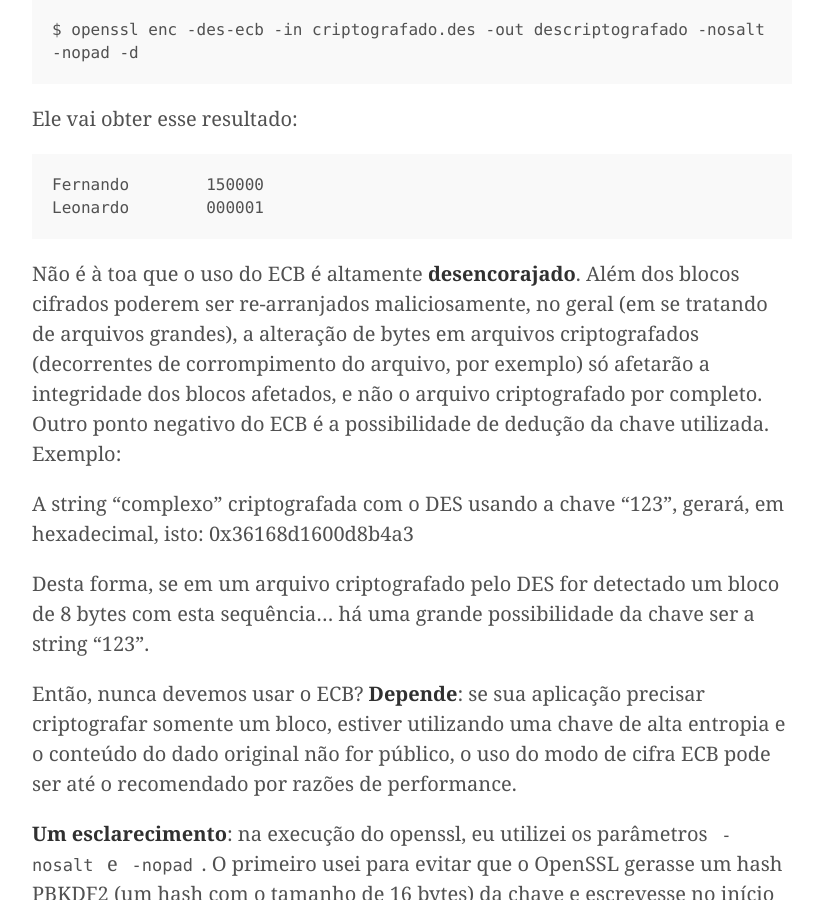
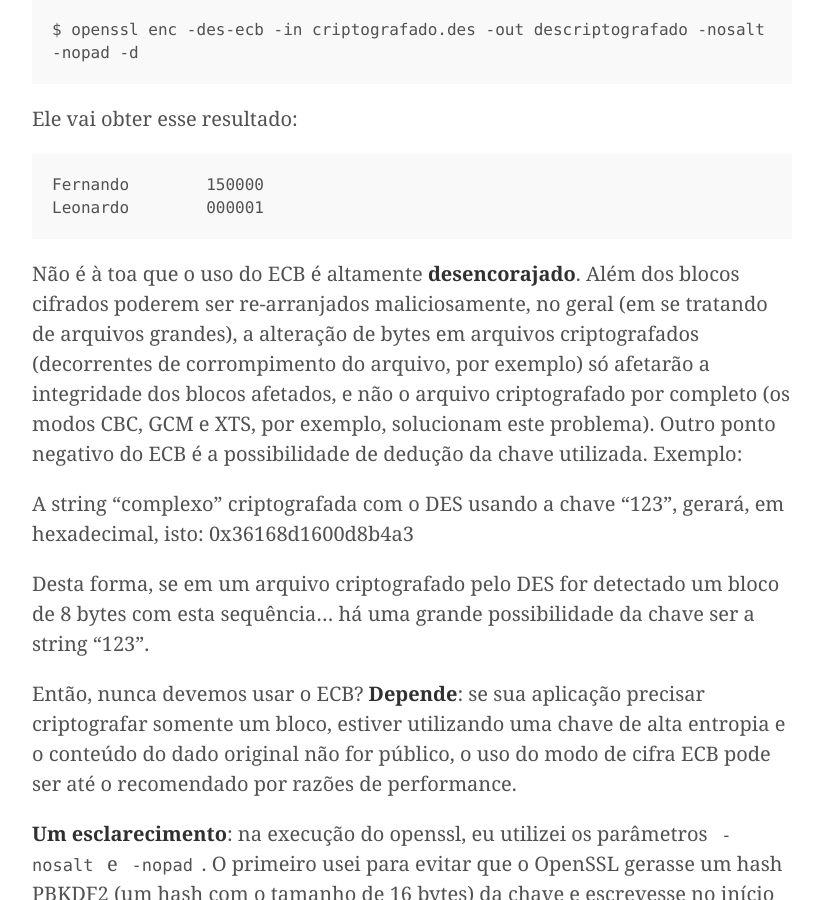
Before and after one commit to Kingm0b/jekyll-minimal-theme, a Jekyll site: the page built from _posts/2016-12-09-ecb-flaw.md, in a window 1280 px wide and 900 px high, scrolled down 3450 px. Shown: the whole window, without its empty margins (228-1048 px from the left). Built offline with Jekyll 4.4.1, drawn with Linux system fonts in a browser that asks for light colours.

Commit message:
Update 2016-12-09-ecb-flaw.md

````diff
--- a/_posts/2016-12-09-ecb-flaw.md
+++ b/_posts/2016-12-09-ecb-flaw.md
@@ -114,7 +114,7 @@ Fernando	150000
 Leonardo	000001
 ```
 
-Não é à toa que o uso do ECB é altamente **desencorajado**. Além dos blocos cifrados poderem ser re-arranjados maliciosamente, no geral (em se tratando de arquivos grandes), a alteração de bytes em arquivos criptografados (decorrentes de corrompimento do arquivo, por exemplo) só afetarão a integridade dos blocos afetados, e não o arquivo criptografado por completo. Outro ponto negativo do ECB é a possibilidade de dedução da chave utilizada. Exemplo:
+Não é à toa que o uso do ECB é altamente **desencorajado**. Além dos blocos cifrados poderem ser re-arranjados maliciosamente, no geral (em se tratando de arquivos grandes), a alteração de bytes em arquivos criptografados (decorrentes de corrompimento do arquivo, por exemplo) só afetarão a integridade dos blocos afetados, e não o arquivo criptografado por completo (os modos CBC, GCM e XTS, por exemplo, solucionam este problema). Outro ponto negativo do ECB é a possibilidade de dedução da chave utilizada. Exemplo:
 
 A string "complexo" criptografada com o DES usando a chave "123", gerará, em hexadecimal, isto: 0x36168d1600d8b4a3
 
````
